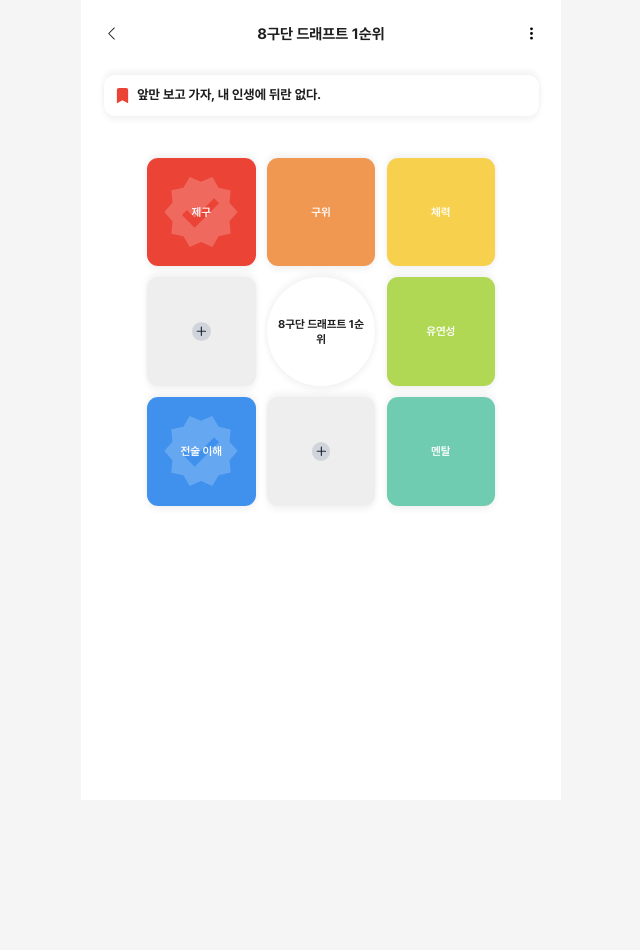
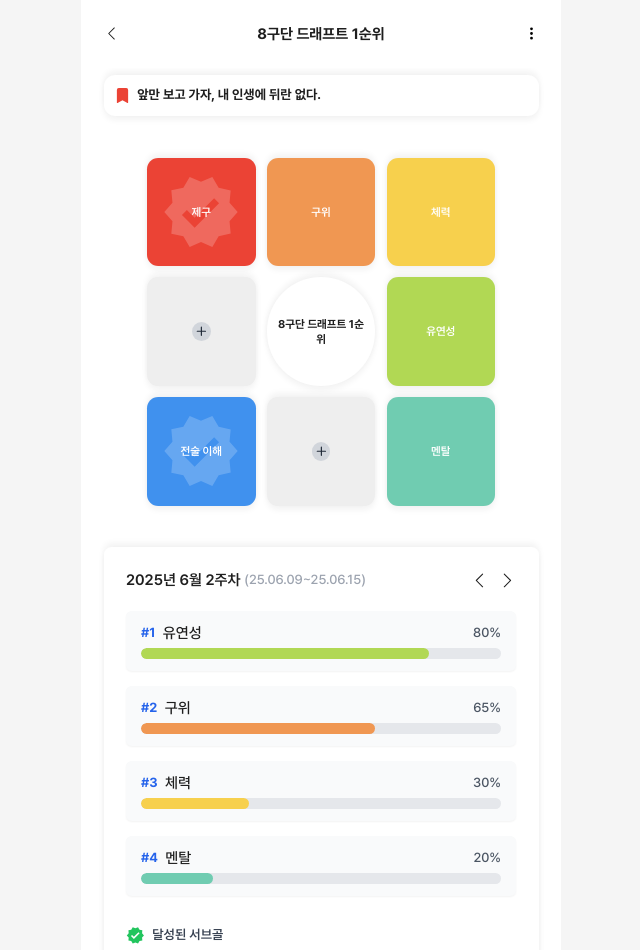
Before and after one commit to canDoItArt/front-end, a React (Vite) app: page /front-end/myart in a window 1280 px wide. Shown: the top 950 px of the page, without its empty margins (319-959 px from the left). Before the commit the page ends 800 px from the top, so only its background shows below. Built offline with nearby package versions, Linux system fonts and the light colour scheme.

Commit message:
주간 별 각 서브 골 진행 상황 캘린더 퍼블리싱 #79

```diff
--- a/package.json
+++ b/package.json
@@ -14,6 +14,7 @@
   "dependencies": {
     "@radix-ui/react-checkbox": "^1.1.4",
     "chart.js": "^4.4.7",
+    "date-fns": "^4.1.0",
     "framer-motion": "^12.4.3",
     "gh-pages": "^6.2.0",
     "lucide-react": "^0.474.0",
--- a/src/components/Header.jsx
+++ b/src/components/Header.jsx
@@ -9,7 +9,7 @@ import MainGoalEditSubmodal from "./MainGoalEditSubmodal";
 import SubGoalRenameSubmodal from "./SubGoalRenameSubmodal";
 
 
-export default function Header({ title, page, state, achievement }) {
+export default function Header({ title, page, state }) {
   let navigate = useNavigate();
   const [isModalOpen, setIsModalOpen] = useState(false);
   const [subModalOpen, setSubModalOpen] = useState(null);
--- a/src/components/SubGoalCalendar.jsx
+++ b/src/components/SubGoalCalendar.jsx
@@ -1,147 +1,82 @@
-import React, { useState, useEffect } from "react";
+import { useMemo } from "react";
+import { format, parseISO, isValid, addDays, subDays } from "date-fns";
 import { BsChevronLeft, BsChevronRight } from "react-icons/bs";
+import { MdVerified } from "react-icons/md";
 import hexToColorClass from "../constants/colorMappings";
 
-export default function SubGoalCalendar({ subGoals }) {
-    const [currentIndex, setCurrentIndex] = useState(0);
-    const [currentDate, setCurrentDate] = useState(new Date());
-    const [viewMode, setViewMode] = useState("week"); // 'week' 또는 'month' 모드
-    const [dateColorMap, setDateColorMap] = useState({});
+export default function SubGoalCalendar({
+  subGoals = [],
+  start_date,
+  end_date,
+  week_of_month,
+  currentWeekStart,
+  onChangeWeekStart,
+}) {
+  // 기존 useMemo → 확장
+  const formattedRange = useMemo(() => {
+    try {
+      if (!start_date || !end_date) return { range: "날짜 정보 없음", year: "", month: "" };
 
-    useEffect(() => {
-        if (subGoals && subGoals.length > 0) {
-            const selectedSubGoal = subGoals[currentIndex];
-            const mappedColors = selectedSubGoal.strict.reduce((acc, { checkedDate }) => {
-                acc[checkedDate] = hexToColorClass[selectedSubGoal.color] || "bg-gray-200";
-                return acc;
-            }, {});
-            setDateColorMap(mappedColors);
+      const startParsed = parseISO(start_date);
+      const endParsed = parseISO(end_date);
+
+      if (!isValid(startParsed) || !isValid(endParsed)) {
+        return { range: "날짜 형식 오류", year: "", month: "" };
       }
-    }, [currentIndex, subGoals]);
 
-    const handlePrevGoal = () => {
-        setCurrentIndex((prevIndex) => (prevIndex === 0 ? subGoals.length - 1 : prevIndex - 1));
+      const start = format(startParsed, "yy.MM.dd");
+      const end = format(endParsed, "yy.MM.dd");
+      const year = format(startParsed, "yyyy");
+      const month = format(startParsed, "M"); // 1~12로 표시
+
+      return {
+        range: `(${start}~${end})`,
+        year,
+        month,
       };
+    } catch {
+      return { range: "날짜 파싱 실패", year: "", month: "" };
+    }
+  }, [start_date, end_date, week_of_month]);
 
-    const handleNextGoal = () => {
-        setCurrentIndex((prevIndex) => (prevIndex === subGoals.length - 1 ? 0 : prevIndex + 1));
-    };
+  // 구조 분해
+  const { range: formattedDateRange, year: parsedYear, month: parsedMonth } = formattedRange;
 
+  // 날짜 이동 핸들러
   const handlePrevDate = () => {
-        const newDate = new Date(currentDate);
-        if (viewMode === "week") {
-            newDate.setDate(currentDate.getDate() - 7);
-        } else {
-            newDate.setMonth(currentDate.getMonth() - 1);
-        }
-        setCurrentDate(newDate);
+    const current = parseISO(currentWeekStart);
+    if (!isValid(current)) return;
+    const prev = subDays(current, 7);
+    const formatted = format(prev, "yyyy-MM-dd");
+    onChangeWeekStart(formatted);
   };
 
   const handleNextDate = () => {
-        const newDate = new Date(currentDate);
-        if (viewMode === "week") {
-            newDate.setDate(currentDate.getDate() + 7);
-        } else {
-            newDate.setMonth(currentDate.getMonth() + 1);
-        }
-        setCurrentDate(newDate);
+    const current = parseISO(currentWeekStart);
+    if (!isValid(current)) return;
+    const next = addDays(current, 7);
+    const formatted = format(next, "yyyy-MM-dd");
+    onChangeWeekStart(formatted);
   };
 
-    const getStartOfWeek = (date) => {
-        const day = date.getDay();
-        const diff = day === 0 ? -6 : 1 - day;
-        return new Date(date.getFullYear(), date.getMonth(), date.getDate() + diff);
-    };
+  // 달성되지 않은 목표만 모아서 진행률 순으로 정렬
+  const pendingGoals = subGoals
+    .filter((g) => !g.is_attained)
+    .sort((a, b) => b.progress_rate - a.progress_rate);
 
-    const getDaysInMonth = (year, month) => {
-        return new Date(year, month + 1, 0).getDate();
-    };
-
-    const renderWeek = () => {
-        const startOfWeek = getStartOfWeek(currentDate);
-        return (
-            <div className="flex justify-between">
-                {Array.from({ length: 7 }, (_, i) => {
-                    const day = new Date(startOfWeek);
-                    day.setDate(startOfWeek.getDate() + i);
-                    const formattedDate = day.toISOString().split("T")[0];
+  // 달성된 목표만 따로
+  const achievedGoals = subGoals.filter((g) => g.is_attained);
 
   return (
-                        <div key={i} className="flex flex-col items-center w-12">
-                            <span className="text-sm font-medium">
-                                {["월", "화", "수", "목", "금", "토", "일"][i]}
-                            </span>
-                            <div
-                                className={`w-7 h-7 my-1 flex items-center justify-center rounded-md ${dateColorMap[formattedDate] || "bg-gray-200"}`}
-                            />
-                            <span className="text-sm mt-1">{day.getDate()}</span>
+    <div className="w-full mt-6 bg-white p-6 rounded-lg shadow-customShadow">
+      {/* 날짜 네비게이션 */}
+      <div className="flex items-center justify-between mb-5">
+        <div className="flex gap-1 items-center">
+          <h2 className="text-base font-semibold">
+            {parsedYear}년 {parsedMonth}월 {week_of_month}주차
+          </h2>
+          <h2 className="text-sm font-medium text-gray-400">{formattedDateRange}</h2>
         </div>
-                    );
-                })}
-            </div>
-        );
-    };
-
-    const renderMonth = () => {
-        const year = currentDate.getFullYear();
-        const month = currentDate.getMonth();
-        const daysInMonth = getDaysInMonth(year, month);
-        const firstDayOfMonth = new Date(year, month, 1).getDay();
-        const adjustedFirstDay = firstDayOfMonth === 0 ? 6 : firstDayOfMonth - 1;
-        const totalCells = daysInMonth + adjustedFirstDay;
-        const totalRows = Math.ceil(totalCells / 7);
-
-        return (
-            <div>
-                <div className="flex justify-between">
-                    {["월", "화", "수", "목", "금", "토", "일"].map((weekday, i) => (
-                        <div key={i} className="w-12 text-center font-medium text-sm">{weekday}</div>
-                    ))}
-                </div>
-                {Array.from({ length: totalRows }, (_, week) => (
-                    <div key={week} className="flex justify-between">
-                        {Array.from({ length: 7 }, (_, i) => {
-                            const cellIndex = week * 7 + i;
-                            const dayNumber = cellIndex - adjustedFirstDay + 1;
-
-                            if (cellIndex < adjustedFirstDay || dayNumber > daysInMonth) {
-                                return <div key={i} className="w-12 h-12"></div>;
-                            }
-
-                            const formattedDate = `${year}-${(month + 1).toString().padStart(2, "0")}-${dayNumber.toString().padStart(2, "0")}`;
-                            return (
-                                <div key={dayNumber} className="flex flex-col items-center w-12">
-                                    <div
-                                        className={`w-7 h-7 my-1 flex items-center justify-center rounded-md ${dateColorMap[formattedDate] || "bg-gray-200"}`}
-                                    />
-                                    <span className="text-sm mt-1">{dayNumber}</span>
-                                </div>
-                            );
-                        })}
-                    </div>
-                ))}
-            </div>
-        );
-    };
-
-    return (
-        <div className="mt-6 w-full bg-white p-6 rounded-lg shadow-[0_4px_6px_rgba(0,0,0,0.05),0_-4px_6px_rgba(0,0,0,0.05)]">
-            {/* 목표 변경 네비게이션 */}
-            <div className="flex items-center justify-between mb-4 mx-3">
-                <button onClick={handlePrevGoal}>
-                    <BsChevronLeft className="text-black text-lg" />
-                </button>
-                <h2 className="text-sm font-semibold text-black">{subGoals[currentIndex].name}</h2>
-                <button onClick={handleNextGoal}>
-                    <BsChevronRight className="text-black text-lg" />
-                </button>
-            </div>
-
-            {/* 날짜 네비게이션 */}
-            <div className="flex items-center justify-between mb-4">
-                <h2 className="text-sm font-medium">
-                    {currentDate.getFullYear()}년 {currentDate.getMonth() + 1}월
-                </h2>
         <div className="flex items-center space-x-3">
           <button onClick={handlePrevDate} className="text-lg font-bold">
             <BsChevronLeft />
@@ -149,17 +84,63 @@ export default function SubGoalCalendar({ subGoals }) {
           <button onClick={handleNextDate} className="text-lg font-bold">
             <BsChevronRight />
           </button>
-                    <button
-                        onClick={() => setViewMode(viewMode === "week" ? "month" : "week")}
-                        className="bg-gray-100 text-customTextBlack text-sm font-semibold px-4 py-1 rounded-xl"
-                    >
-                        {viewMode === "week" ? "주" : "월"}
-                    </button>
         </div>
       </div>
 
-            {/* 캘린더 렌더링 */}
-            {viewMode === "week" ? renderWeek() : renderMonth()}
+      {/* 진행 중인 서브골 */}
+      <ul className="space-y-4">
+        {pendingGoals.map((goal, index) => (
+          <li
+            key={goal.id}
+            className="bg-gray-50 px-4 py-3 rounded-md shadow-sm"
+          >
+            <div className="flex justify-between items-center mb-1">
+              <div className="flex items-center gap-2">
+                <span className="text-sm font-bold text-blue-600">#{index + 1}</span>
+                <span className="font-medium flex items-center gap-1">
+                  {goal.name}
+                </span>
+              </div>
+              <span className="text-sm font-medium text-gray-600">
+                {goal.progress_rate}%
+              </span>
+            </div>
+            <div className="w-full bg-gray-200 h-3 rounded-full overflow-hidden">
+              <div
+                className={`h-3 rounded-full transition-all duration-300 ${hexToColorClass[goal.color] || "bg-gray-400"
+                  }`}
+                style={{
+                  width: `${goal.progress_rate}%`,
+                }}
+              />
+            </div>
+          </li>
+        ))}
+      </ul>
+
+      {/* 달성된 서브골 */}
+      {achievedGoals.length > 0 && (
+        <div className="mt-8">
+          <h3 className="flex items-center gap-2 text-sm font-semibold text-gray-700 pb-2 border-b border-gray-200 mb-4">
+            <MdVerified className="text-green-500 text-xl" />
+            달성된 서브골
+          </h3>
+          <div className="flex flex-wrap gap-2">
+            {achievedGoals.map((goal) => (
+              <span
+                key={goal.id}
+                className={`inline-flex items-center gap-1 text-sm font-medium px-3 py-1 rounded-full transition ${hexToColorClass[goal.color]} bg-opacity-20`}
+                style={{
+                  color: goal.color,
+                }}
+              >
+                <MdVerified />
+                {goal.name}
+              </span>
+            ))}
+          </div>
+        </div>
+      )}
     </div>
   );
 }
--- a/src/components/SubGoalTiles.jsx
+++ b/src/components/SubGoalTiles.jsx
@@ -72,7 +72,7 @@ export default function SubGoalTiles({ title, subGoals, importedGoal }) {
 
                     const goal = subGoals.find((goal) => goal.color === id);
                     if (goal) {
-                        if (goal.achievement === true) {
+                        if (goal.is_attained === true) {
                             return (
                                 <button
                                     key={`goal-${goal.id}`}
--- a/src/mocks/myArt.js
+++ b/src/mocks/myArt.js
@@ -1,72 +1,54 @@
 const myArtMockData = [
     {
         comment: "앞만 보고 가자, 내 인생에 뒤란 없다.",
-        mainGoals: {
-            id: 1,
-            name: "8구단 드래프트 1순위",
-            state: "rep"
-        },
-        subGoals: [
+        main_goal_id : 1,
+        main_goal_name : "8구단 드래프트 1순위",
+        main_goal_status : "ACTIVITY",
+        start_date : "2025-06-09",
+        end_date : "2025-06-15",
+        week_of_month : 2,
+        sub_goals: [
             {
                 id: 1,
                 name: "제구",
                 color: "#EB4335", // Red
-                achievement: true,
-                strict: [
-                    { checkedDate: "2025-02-04" },
-                    { checkedDate: "2025-02-07" },
-                    { checkedDate: "2025-02-08" },
-                ],
+                is_attained: true,
+                progress_rate: 87
             },
             {
                 id: 2,
                 name: "구위",
                 color: "#F09752", // Orange
-                achievement: false,
-                strict: [
-                    { checkedDate: "2025-02-03" },
-                    { checkedDate: "2025-02-04" },
-                ],
+                is_attained: false,
+                progress_rate: 65
             },
             {
                 id: 3,
                 name: "체력",
                 color: "#F7D04D", // Yellow
-                achievement: false,
-                strict: [
-                    { checkedDate: "2025-02-01" },
-                    { checkedDate: "2025-02-05" },
-                ],
+                is_attained: false,
+                progress_rate: 30
             },
             {
                 id: 4,
                 name: "유연성",
                 color: "#B1D854", // Green
-                achievement: false,
-                strict: [
-                    { checkedDate: "2025-02-02" },
-                    { checkedDate: "2025-02-06" },
-                ],
+                is_attained: false,
+                progress_rate: 80
             },
             {
                 id: 5,
                 name: "멘탈",
                 color: "#70CCB1", // Mint
-                achievement: false,
-                strict: [
-                    { checkedDate: "2025-02-03" },
-                    { checkedDate: "2025-02-07" },
-                ],
+                is_attained: false,
+                progress_rate: 20
             },
             {
                 id: 6,
                 name: "전술 이해",
                 color: "#4091EE", // Blue
-                achievement: true,
-                strict: [
-                    { checkedDate: "2025-02-04" },
-                    { checkedDate: "2025-02-08" },
-                ],
+                is_attained: true,
+                progress_rate: 15
             },
         ],
     }
--- a/src/pages/MyArtPage.jsx
+++ b/src/pages/MyArtPage.jsx
@@ -1,28 +1,46 @@
-import { useState } from "react";
+import { useState, useEffect } from "react";
 import { useLocation } from "react-router-dom";
 import Header from "../components/Header";
 import MottoCard from "../components/MottoCard";
 import myArtMockData from "../mocks/myArt";
 import SubGoalTiles from "../components/SubGoalTiles";
 import SubGoalCalendar from "../components/SubGoalCalendar";
+import { format, startOfWeek } from "date-fns";
 
 export default function MyArtPage() {
     const location = useLocation();
     const importedGoal = location.state?.importedGoal; // 가져온 subgoal
     const [currentData] = useState(myArtMockData[0]); // 첫 번째 데이터 사용
 
+    const [currentWeekStart, setCurrentWeekStart] = useState(() => {
+        const today = new Date();
+        const monday = startOfWeek(today, { weekStartsOn: 1 });
+        return format(monday, "yyyy-MM-dd");
+    });
+
+    // useEffect(() => {
+    //
+    // }, [currentWeekStart]);
+
     return (
         <div className="flex flex-col items-center justify-start min-h-screen bg-white px-6">
 
-            <Header title={currentData.mainGoals.name} page="MyArtPage" state={currentData.mainGoals.state}/>
+            <Header title={currentData.main_goal_name} page="MyArtPage" state={currentData.main_goal_status} />
 
             {/* 메인 콘텐츠 영역 */}
             <div className="mt-20 mb-6 w-full">
                 <MottoCard motto={currentData.comment} />
 
-                <SubGoalTiles title={currentData.mainGoals.name} subGoals={currentData.subGoals} importedGoal={importedGoal}/>
+                <SubGoalTiles title={currentData.main_goal_name} subGoals={currentData.sub_goals} importedGoal={importedGoal} />
 
-                {/* <SubGoalCalendar subGoals={currentData.subGoals} /> */}
+                <SubGoalCalendar
+                    subGoals={currentData.sub_goals}
+                    start_date={currentData.start_date}
+                    end_date={currentData.end_date}
+                    week_of_month={currentData.week_of_month}
+                    currentWeekStart={currentWeekStart}
+                    onChangeWeekStart={setCurrentWeekStart}
+                />
             </div>
 
         </div>
```
Also changed, not shown: src/components/MainGoalEditSubmodal.jsx (+13 -13 lines), 1 other file (tests, documents, lock files or other folders). Lines whose indentation alone changed are shown as unchanged.
